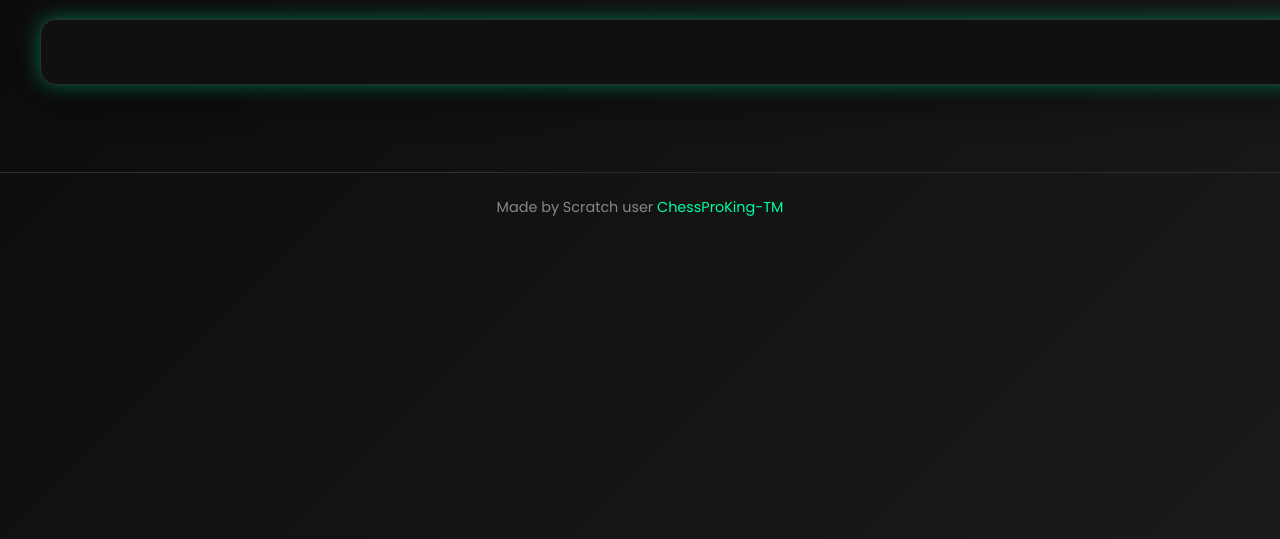
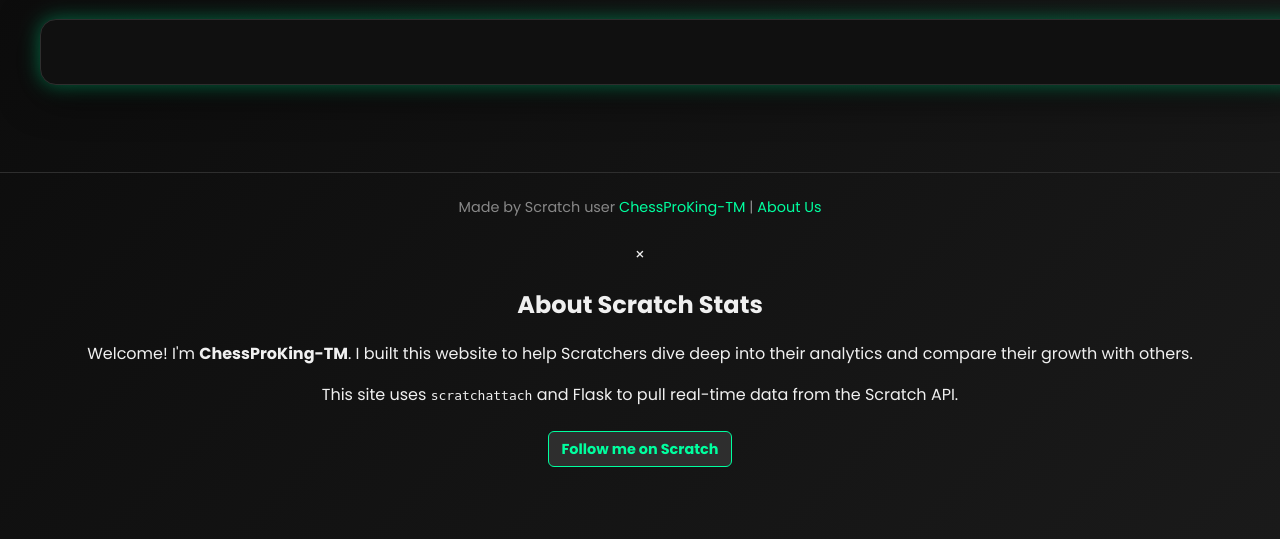
Before and after one commit to AlbertCanCode/scratchstats, a Flask app: page / in a window 1280 px wide. Shown: the part 331-870 px from the top of the page. Run offline with Flask 3, Linux system fonts and the light colour scheme.

Commit message:
Update index.html

```diff
--- a/templates/index.html
+++ b/templates/index.html
@@ -37,8 +37,20 @@
     </div>
 
     <footer>
-        Made by Scratch user <a href="https://scratch.mit.edu/users/ChessProKing-TM" target="_blank">ChessProKing-TM</a>
+    Made by Scratch user <a href="https://scratch.mit.edu/users/ChessProKing-TM" target="_blank">ChessProKing-TM</a> |
+    <a href="javascript:void(0)" id="about-btn">About Us</a>
     </footer>
+    <div id="aboutModal" class="modal">
+    <div class="modal-content">
+        <span class="close-btn">&times;</span>
+        <h2>About Scratch Stats</h2>
+        <p>Welcome! I'm <strong>ChessProKing-TM</strong>. I built this website to help Scratchers dive deep into their analytics and compare their growth with others.</p>
+        <p>This site uses <code>scratchattach</code> and Flask to pull real-time data from the Scratch API.</p>
+        <div class="about-links">
+            <a href="https://scratch.mit.edu/users/ChessProKing-TM" target="_blank" class="profile-btn">Follow me on Scratch</a>
+        </div>
+    </div>
+    </div>
 
     <script>
         const form = document.getElementById("statsForm");
@@ -398,6 +410,17 @@
                 </div>
             `;
         }
+        // Modal Logic
+        const modal = document.getElementById("aboutModal");
+        const btn = document.getElementById("about-btn");
+        const span = document.getElementsByClassName("close-btn")[0];
+
+        btn.onclick = () => modal.style.display = "block";
+        span.onclick = () => modal.style.display = "none";
+
+        window.onclick = (event) => {
+            if (event.target == modal) modal.style.display = "none";
+        }
     </script>
 </body>
 </html>
```
